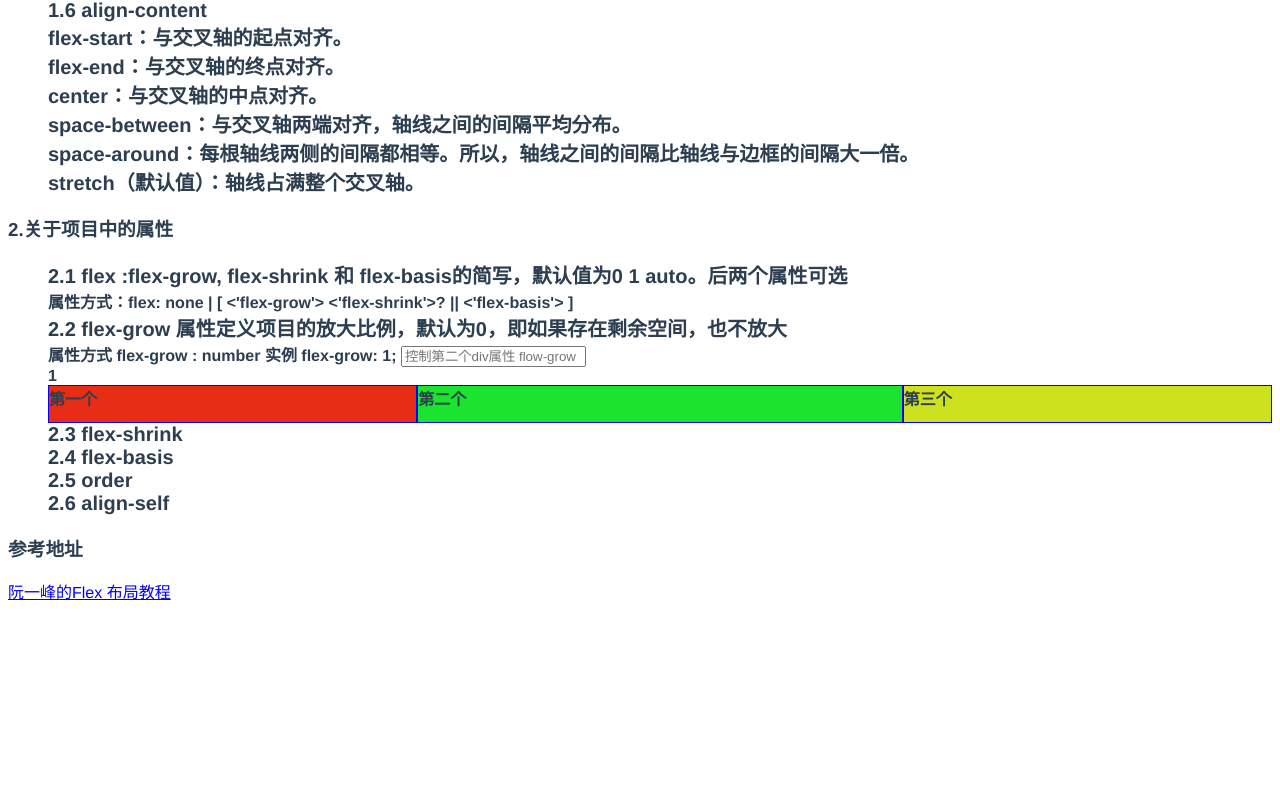
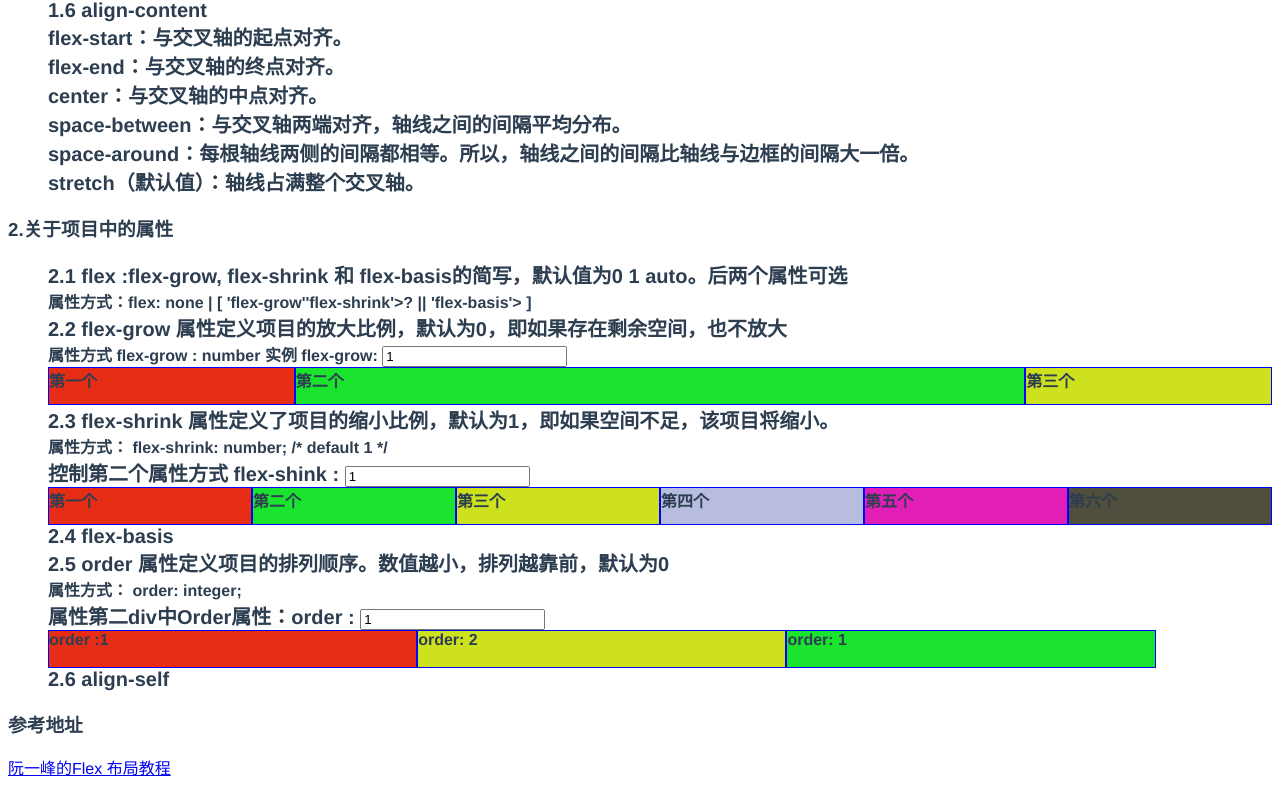
Before and after one commit to wang120140/LearingSummary, a Vue app: page /#/FlexSummary in a window 1280 px wide. Shown: the part 677-1464 px from the top of the page. Before the commit the page ends 1288 px from the top, so only its background shows below. Built offline with nearby package versions, Linux system fonts and the light colour scheme.

Commit message:
Signed-off-by: wang120140 <1011048154@qq.com> 对文件做了基本的规范以及添加felx

```diff
--- a/src/components/FlexSummary.vue
+++ b/src/components/CSS/FlexSummary.vue
@@ -1,7 +1,7 @@
 <template>
   <div>
     <!-- //<img src="../../public/bg01.gif" alt=""> -->
-    <router-link to="/">后退</router-link>
+    <router-link to="/">后退到首页</router-link>
     <h2>关于flex布局文件</h2>
       <h3>1.关于容器的属性</h3>
           <ul>
@@ -70,25 +70,49 @@
         <ul>
           <li>2.1  flex  :flex-grow, flex-shrink 和 flex-basis的简写，默认值为0 1 auto。后两个属性可选
             <div>
-                   属性方式：flex: none | [ <'flex-grow'> <'flex-shrink'>? || <'flex-basis'> ]
+                   属性方式：flex: none | [ 'flex-grow''flex-shrink'>? || 'flex-basis'> ]
             </div>
           </li>
           <li>2.2  flex-grow 属性定义项目的放大比例，默认为0，即如果存在剩余空间，也不放大
             <div>
-                属性方式  flex-grow : number  实例  flex-grow: 1;
-                <input type="text" :v-model="flexGrow.flexGrow" placeholder="控制第二个div属性 flow-grow ">
-                <div>{{flexGrow.flexGrow}}</div>
-                <div class ="flexDirection flexDiv">
+                属性方式  flex-grow : number  实例  flex-grow:
+                <input type="number" v-model="flexGrow.flexGrow" placeholder="控制第二个div属性 flow-grow ">
+                <div class ="flexDirection flexDiv" id="FlexDirection0">
                     <div>第一个</div>
                     <div :style="flexGrow">第二个</div>
                     <div>第三个</div>
                  </div>
             </div>
+          </li>
+          <li>2.3  flex-shrink  属性定义了项目的缩小比例，默认为1，即如果空间不足，该项目将缩小。
+            <div> 属性方式： flex-shrink: number; /* default 1 */</div>
+            控制第二个属性方式  flex-shink : <input type="number" v-model="flexShrink.flexShrink" placeholder="控制第二个属性方式" >
+              <div class ="flexDirection flexDiv" id="FlexShink0">
+                    <div>第一个</div>
+                    <div :style="flexShrink">第二个</div>
+                    <div>第三个</div>
+                    <div> 第四个</div>
+                    <div>第五个</div>
+                    <div> 第六个</div>
+                 </div>
+          </li>
 
+          <li>2.4  flex-basis</li>
+          <li>2.5  order 属性定义项目的排列顺序。数值越小，排列越靠前，默认为0
+              <div> 属性方式： order: integer;</div>
+              属性第二div中Order属性：order : <input type="number" v-model="Order.order" placeholder="">
+               <div class ="flexDirection flexDiv">
+                  <div>
+                    order :1
+                  </div>
+                  <div :style="Order">
+                    order: {{Order.order}}
+                  </div>
+                  <div>
+                    order: 2
+                  </div>
+               </div>
           </li>
-          <li>2.3  flex-shrink</li>
-          <li>2.4  flex-basis</li>
-          <li>2.5  order</li>
           <li>2.6  align-self</li>
         </ul>
       <h3>参考地址</h3>
@@ -119,6 +143,12 @@ export default {
       },
       flexGrow: {
         flexGrow: 1
+      },
+      flexShrink:{
+        flexShrink:1
+      },
+      Order:{
+        order:1
       }
     };
   }
@@ -140,6 +170,9 @@ select {
 }
 .flexDirection {
   display: flex;
+}
+#FlexDirection0 div{
+ width: 20%;
 }
 .flexDiv div {
   width: 30%;
@@ -164,6 +197,9 @@ select {
 .flexDiv div:nth-child(6) {
   background-color: #504e3d;
 }
+#FlexShink0 div{
+  width:50%;
+}
 .alignI {
   height: 80px;
   width: 100%;
--- a/src/router.js
+++ b/src/router.js
@@ -1,7 +1,7 @@
 import Vue from 'vue'
 import Router from 'vue-router'
 import Home from './views/Home.vue'
-import FlexSummary from './components/FlexSummary.vue'
+import FlexSummary from './components/CSS/FlexSummary.vue'
 //import App from './App.vue'
 
 
--- a/src/views/About.vue
+++ b/src/views/About.vue
@@ -1,5 +1,6 @@
 <template>
   <div class="about">
     <h1>This is an about page</h1>
+
   </div>
 </template>
--- a/src/views/Home.vue
+++ b/src/views/Home.vue
@@ -3,19 +3,13 @@
     <!-- <FlexSummary msg="Welcome to Your Vue.js App"/> -->
     <div class="ContentAll">
       <div class="ContentItem">
-         <h3>HTML部分</h3>
-         <hr>
-        </div>
-      <div class="ContentItem">
-        <h3>css部分</h3>
-        <hr>
-        <div>
-          <router-link  to="/FlexSummary"> Flex</router-link>
-        </div>
+          <home-html-component></home-html-component>
       </div>
       <div class="ContentItem">
-        <h3>JS部分</h3>
-        <hr>
+          <home-css-component></home-css-component>
+      </div>
+      <div class="ContentItem">
+          <home-js-component></home-js-component>
       </div>
     </div>
 
@@ -23,13 +17,15 @@
 </template>
 
 <script>
-// @ is an alias to /src
-import FlexSummary from "@/components/FlexSummary.vue";
-
+import HomeHtmlComponent from "./HomeHTMLCompoent";
+import HomeCssComponent from "./HomeCSSComponent";
+import HomeJsComponent from "./HomeJSComponent";
 export default {
   name: "home",
   components: {
-    FlexSummary
+    HomeHtmlComponent,
+    HomeCssComponent,
+    HomeJsComponent
   }
 };
 </script>
--- /dev/null
+++ b/src/views/HomeCSSComponent.vue
@@ -0,0 +1,19 @@
+<template>
+    <div>
+         <h3>css部分</h3>
+        <hr>
+        <div>
+          <router-link  to="/FlexSummary"> Flex布局</router-link>
+        </div>
+    </div>
+</template>
+
+<script>
+    export default {
+
+    }
+</script>
+
+<style scoped>
+
+</style>
--- /dev/null
+++ b/src/views/HomeHTMLCompoent.vue
@@ -0,0 +1,16 @@
+<template>
+    <div>
+        <h3>HTML部分</h3>
+        <hr>
+    </div>
+</template>
+
+<script>
+    export default {
+
+    }
+</script>
+
+<style scoped>
+
+</style>
--- /dev/null
+++ b/src/views/HomeJSComponent.vue
@@ -0,0 +1,16 @@
+<template>
+    <div>
+        <h3>JS部分</h3>
+        <hr>
+    </div>
+</template>
+
+<script>
+    export default {
+
+    }
+</script>
+
+<style scoped>
+
+</style>
```
Also changed, not shown: 1 other file (tests, documents, lock files or other folders).
